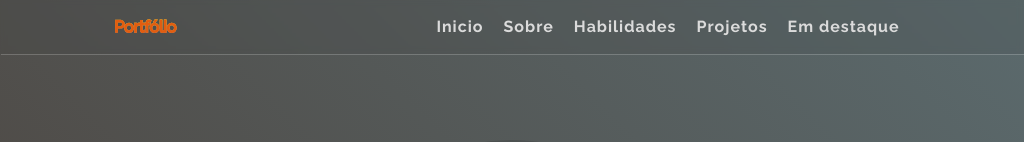
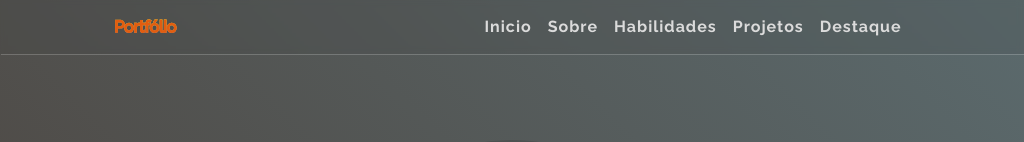
Before and after one commit to Edilson591/Ed-portifolio, a plain HTML site: page index.html in a window 1024 px wide. Shown: the top 142 px of the page. Drawn offline with nearby package versions, Linux system fonts and the light colour scheme.

Commit message:
concertando erro de responsividade

```diff
--- a/index.html
+++ b/index.html
@@ -42,7 +42,7 @@
                     <li><a href="#about" role="menuitem">Sobre</a></li>
                     <li><a href="#soft-skills" role="menuitem">Habilidades</a></li>
                     <li><a href="#projects" role="menuitem">Projetos</a></li>
-                    <li><a href="#projects-emphasis" role="menuitem">Em destaque</a></li>
+                    <li><a href="#projects-emphasis" role="menuitem">Destaque</a></li>
                 </ul>
             </nav>
 
--- a/src/styles/midea.css
+++ b/src/styles/midea.css
@@ -1,4 +1,4 @@
-@media screen and (min-width: 741px) and (max-width: 1024px) {
+@media screen and (min-width: 769px) and (max-width: 1200px) {
 
     #menu {
         font-size: var(--font-size-third);
@@ -28,6 +28,7 @@
     }
     #nav li a {
         font-size: var(--font-size-third);
+        padding: 0 8px;
     }
 
 
@@ -82,7 +83,7 @@
 
 }
 
-@media only screen and (max-width: 740px) {
+@media only screen and (max-width: 768px) {
     #menu {
         display: flex;
         flex-direction: column;
```
